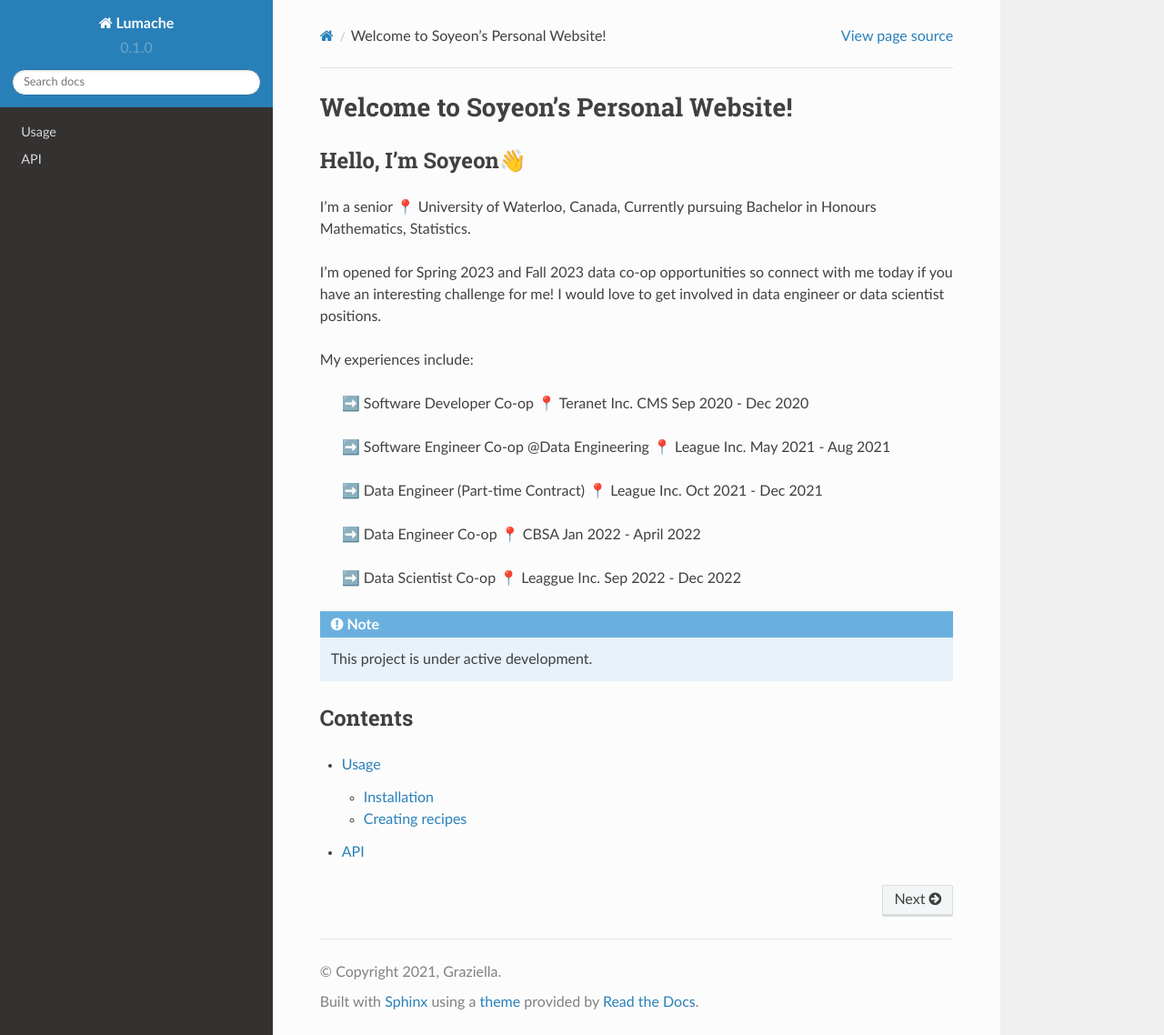
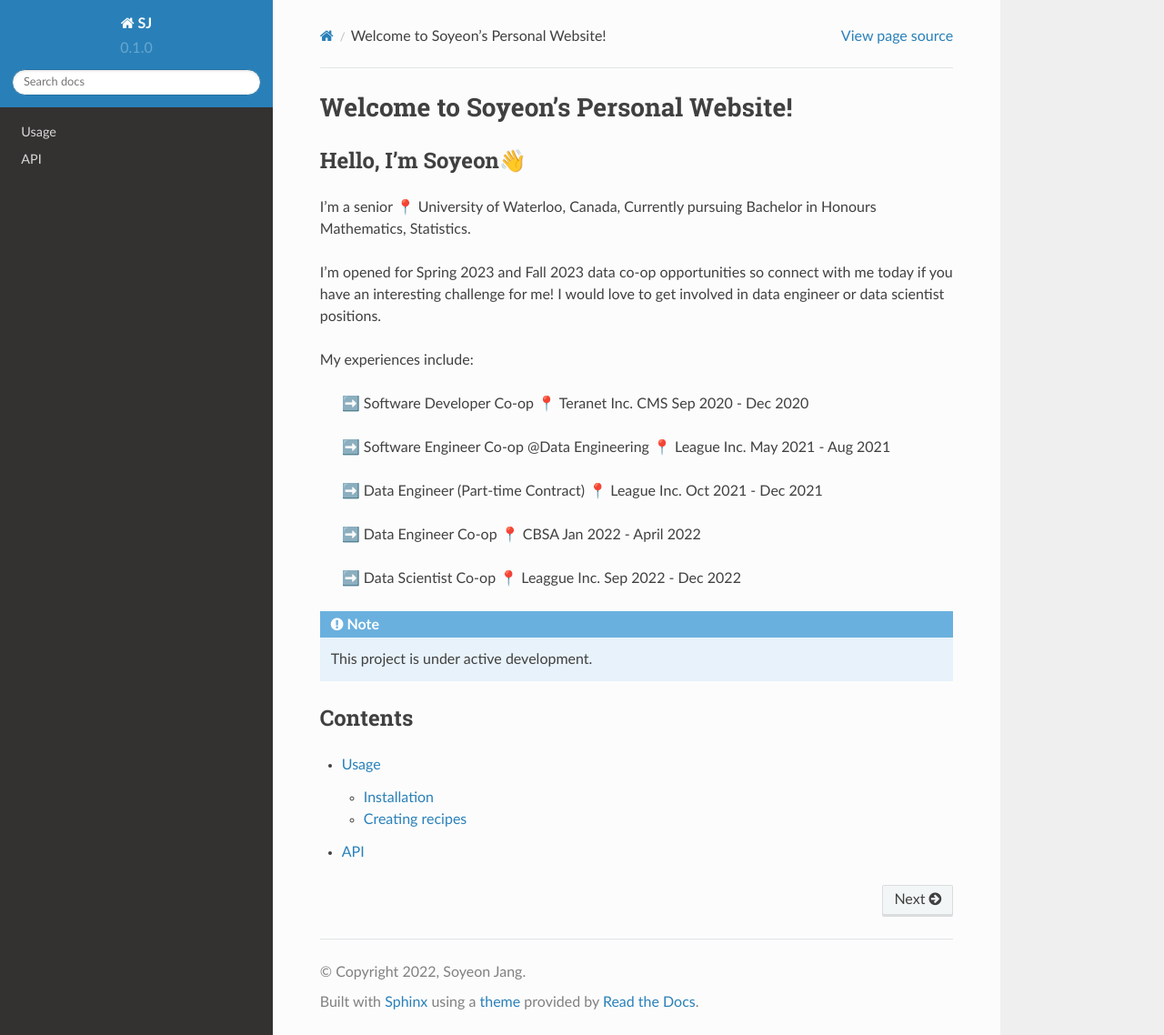
Before and after one commit to soyeonjangg/sjang, a Sphinx documentation site: the page built from docs/source/index.rst, in a window 1280 px wide and 1138 px high. Shown: the whole window at 91% size. Built offline with Sphinx 7.4.7 and the Read the Docs theme 2.0.0, drawn with Linux system fonts in a browser that asks for light colours.

Commit message:
change author

```diff
--- a/docs/source/conf.py
+++ b/docs/source/conf.py
@@ -2,9 +2,9 @@
 
 # -- Project information
 
-project = 'Lumache'
-copyright = '2021, Graziella'
-author = 'Graziella'
+project = 'SJ'
+copyright = '2022, Soyeon Jang'
+author = 'Soyeon Jang'
 
 release = '0.1'
 version = '0.1.0'
--- a/pyproject.toml
+++ b/pyproject.toml
@@ -4,5 +4,5 @@ build-backend = "flit_core.buildapi"
 
 [project]
 name = "lumache"
-authors = [{name = "Graziella", email = "graziella@lumache"}]
+authors = [{name = "Soyeon Jang", email = "soyeonjangg@gmail.com"}]
 dynamic = ["version", "description"]
```
